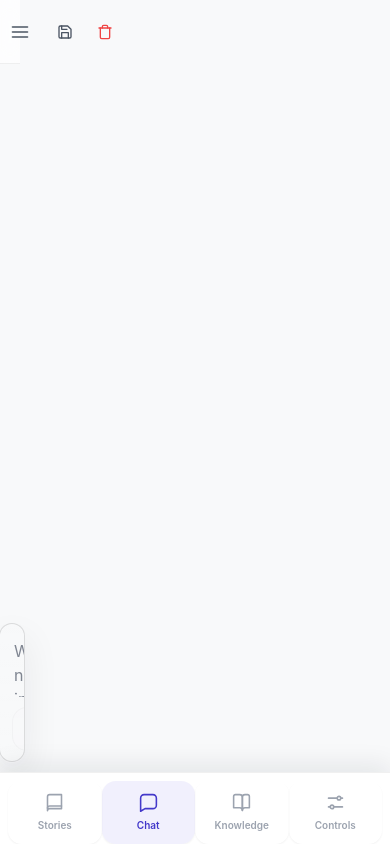
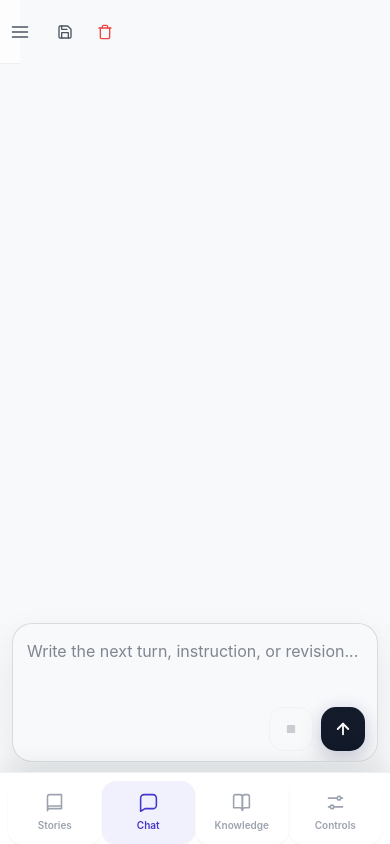
Before and after one commit to jizhaolu27-maker/Nocturne-Atlas, a website: page public/index.html in a window 390 px wide. Drawn offline with Linux system fonts and the light colour scheme; no server answers.

Commit message:
fix(ui): anchor mobile composer to viewport

```diff
--- a/public/styles.css
+++ b/public/styles.css
@@ -1864,6 +1864,12 @@ textarea {
   }
 
   .chat-input-area {
+    position: fixed;
+    left: 0;
+    right: 0;
+    width: 100vw;
+    max-width: 100vw;
+    z-index: 20;
     bottom: var(--mobile-nav-h);
     padding: 0 12px 10px;
     padding-bottom: calc(10px + env(safe-area-inset-bottom));
@@ -1871,8 +1877,9 @@ textarea {
   }
 
   .chat-form {
+    width: min(100%, 860px);
     gap: 8px;
-    max-width: none;
+    max-width: 100%;
     border-radius: 20px;
     padding: 11px 12px 10px;
   }
```
Also changed, not shown: DEVLOG.md (+1 -0 lines).
